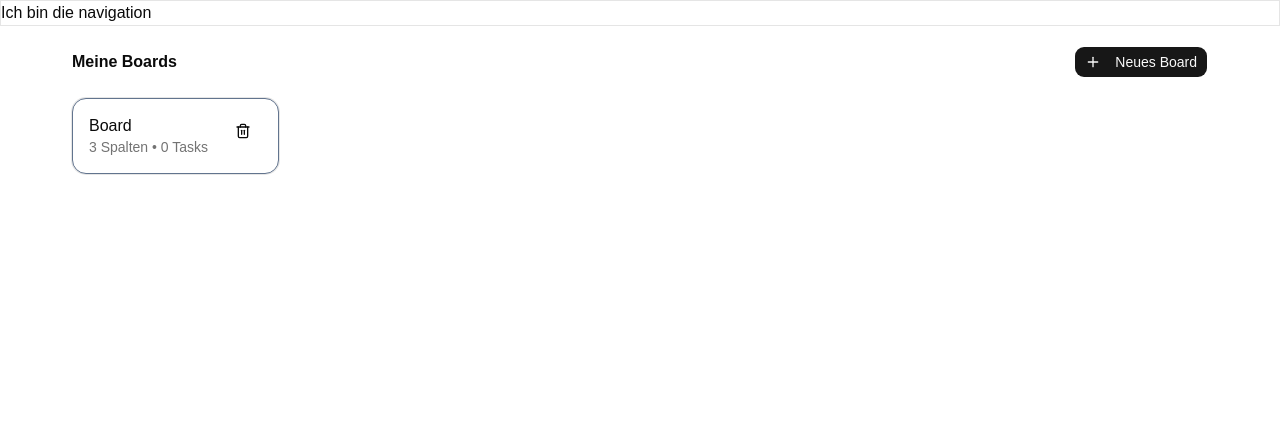
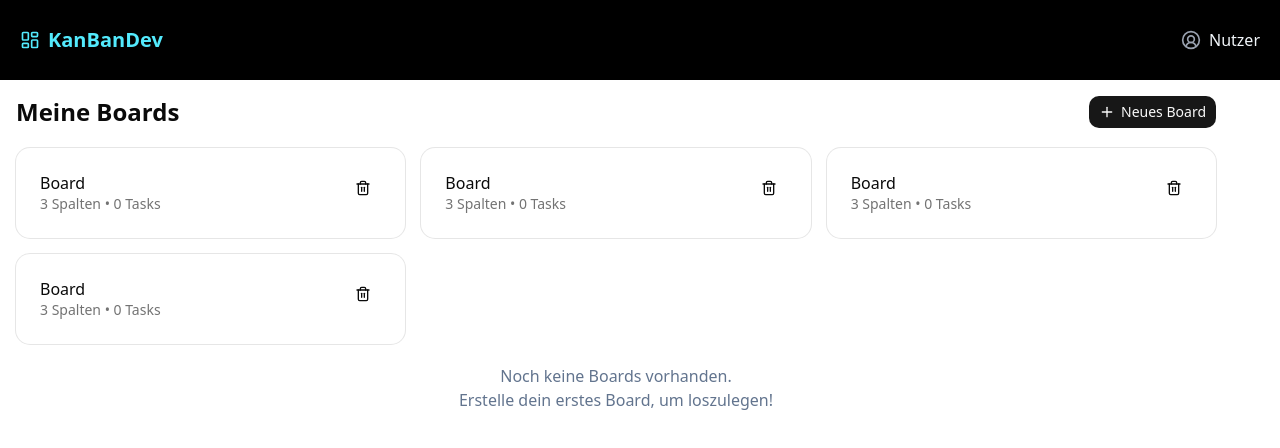
Before and after one commit to Schokett/KanBanDev, a React (Vite) app: page /KanBanDev/boardoverview in a window 1280 px wide. Shown: the top 448 px of the page. Built offline with nearby package versions, Linux system fonts and the light colour scheme.

Commit message:
sytling boardoverview

```diff
--- a/src/App.tsx
+++ b/src/App.tsx
@@ -1,10 +1,38 @@
 import { Outlet } from "react-router-dom";
+import { CircleUserRound } from "lucide-react";
+import { Button } from "@base-ui/react";
 
 function App() {
   return (
     <>
-      <div className=" border ">Ich bin die navigation</div>
-      <Outlet />
+      <div className=" border bg-black h-20 flex justify-between items-center p-5">
+        <h1 className="text-cyan-300 font-bold text-xl flex gap-2 items-center">
+          <svg
+            xmlns="http://www.w3.org/2000/svg"
+            width="20"
+            height="20"
+            viewBox="0 0 24 24"
+            fill="none"
+            stroke="currentColor"
+            stroke-width="2"
+            stroke-linecap="round"
+            stroke-linejoin="round"
+            className="lucide lucide-layout-dashboard-icon lucide-layout-dashboard">
+            <rect width="7" height="9" x="3" y="3" rx="1" />
+            <rect width="7" height="5" x="14" y="3" rx="1" />
+            <rect width="7" height="9" x="14" y="12" rx="1" />
+            <rect width="7" height="5" x="3" y="16" rx="1" />
+          </svg>
+          KanBanDev
+        </h1>
+        <Button className="text-center items-center flex text-slate-100 gap-2">
+          <CircleUserRound className="text-gray-400" stroke-width="2" size={20} />
+          Nutzer
+        </Button>
+      </div>
+      <main className="p-4 mx-auto">
+        <Outlet />
+      </main>
     </>
   );
 }
--- a/src/index.css
+++ b/src/index.css
@@ -3,6 +3,24 @@
 @import "shadcn/tailwind.css";
 @import "@fontsource-variable/geist";
 
+* {
+  /* padding: 0; */
+  font-family:
+    system-ui,
+    -apple-system,
+    BlinkMacSystemFont,
+    "Segoe UI",
+    Roboto,
+    Oxygen,
+    Ubuntu,
+    Cantarell,
+    "Open Sans",
+    "Helvetica Neue",
+    sans-serif;
+  margin: 0;
+  border: 0 solid;
+  box-sizing: border-box;
+}
 @custom-variant dark (&:is(.dark *));
 :root {
   --border: oklch(0.922 0 0);
@@ -66,12 +84,12 @@
 
   --sidebar-border: oklch(0.922 0 0);
 
-  --sidebar-ring: oklch(0.708 0 0)
+  --sidebar-ring: oklch(0.708 0 0);
 }
 
 @theme inline {
   --font-heading: var(--font-sans);
-  --font-sans: 'Geist Variable', sans-serif;
+  --font-sans: "Geist Variable", sans-serif;
   --color-sidebar-ring: var(--sidebar-ring);
   --color-sidebar-border: var(--sidebar-border);
   --color-sidebar-accent-foreground: var(--sidebar-accent-foreground);
@@ -148,8 +166,12 @@
 
 @layer base {
   * {
-    @apply border-border outline-ring/50;}
+    @apply border-border outline-ring/50;
+  }
   body {
-    @apply bg-background text-foreground;}
+    @apply bg-background text-foreground;
+  }
   html {
-    @apply font-sans;}}
+    @apply font-sans;
+  }
+}
--- a/src/pages/Board.tsx
+++ b/src/pages/Board.tsx
@@ -1,21 +1,42 @@
 import { Card, CardFooter, CardHeader, CardTitle } from "@/components/ui/card";
 import { Button } from "@/components/ui/button";
-import { ArrowLeft, Edit2, Plus } from "lucide-react";
-import { useParams } from "react-router-dom";
+import { ArrowLeft, Check, Edit2, Plus } from "lucide-react";
+import { Link } from "react-router-dom";
+import { Input } from "@base-ui/react";
+import { useState } from "react";
 
 function Board() {
-  const { id } = useParams();
+  const [boardName, setBoardName] = useState("Neues Board");
+  const [isEditing, setIsEditing] = useState<Boolean>(false);
+
   return (
     <div className="">
-      <section className="place-items-center lg:place-items-start flex flex-col">
-        <Button className={"flex items-center gap-2"} variant={"ghost"}>
-          <ArrowLeft />
-          <p className="font-bold text-xl">Neues Board {id}</p>
-          <Edit2 size={12} />
-        </Button>
+      <section className="">
+        <div className="flex">
+          <Link to={`/boardoverview`}>
+            <Button className={"flex items-center gap-2"} variant={"ghost"}>
+              <ArrowLeft />
+            </Button>
+          </Link>
+          <Input
+            value={boardName}
+            onChange={(e) => setBoardName(e.target.value)}
+            readOnly={!isEditing}
+            autoFocus={!isEditing}
+            onKeyDown={(e) => {
+              if (e.key === "Enter") setIsEditing(false);
+            }}
+          />
+          <Button
+            className={"flex items-center gap-2"}
+            variant={"ghost"}
+            onClick={() => setIsEditing((prev) => !prev)}>
+            {isEditing ? <Check size={12} /> : <Edit2 size={12} />}
+          </Button>
+        </div>
 
         <div className="mt-5 w-full grid grid-cols-6 gap-5">
-          <Card className="gap-1 p-0 py-1 mx-auto w-full max-w-xs border-1 border-slate-500">
+          <Card className="gap-1 p-0 py-1 mx-auto w-full max-w-xs border border-slate-500">
             <CardHeader className="flex justify-between items-center ">
               <CardTitle className="font-semibold">
                 To Do <span className="text-slate-500 text-xs font-medium">0</span>
--- a/src/pages/BoardOverview.tsx
+++ b/src/pages/BoardOverview.tsx
@@ -5,18 +5,18 @@ import { Card, CardAction, CardDescription, CardTitle } from "@/components/ui/ca
 
 function BoardOverview() {
   return (
-    <section className="w-full max-w-300 mx-auto px-4 sm:px-6 lg:px-8 ">
+    <section className="w-full max-w-300 gap-5 flex flex-col ">
       <div className="flex flex-col gap-2 mt-5 justify-center text-center sm:flex-row items-center sm:justify-between">
-        <h2 className="font-bold ">Meine Boards</h2>
+        <h2 className="font-bold text-2xl">Meine Boards</h2>
         <Button className={"w-fit"}>
           <Plus className="mr-2 h-4 w-4" />
           Neues Board
         </Button>
       </div>
 
-      <section className="place-items-center lg:place-items-start grid grid-cols-3 gap-4">
+      <div className="gap-4 grid grid-cols-1 sm:grid-cols-2 lg:grid-cols-3">
         <Link to={`/BoardOverview/board/1`}>
-          <Card className="w-full max-w-sm flex-2 flex flex-row justify-between p-4 mt-5 hover:shadow-md border border-slate-500">
+          <Card className="w-full flex-2 flex flex-row justify-between p-6 mt-5 hover:shadow-md border-2 border-slate-500">
             <div className="w-full">
               <CardTitle>Board</CardTitle>
               <CardDescription>
@@ -33,9 +33,66 @@ function BoardOverview() {
             </div>
           </Card>
         </Link>
-      </section>
 
-      <div id="noEntrys" className="text-center justify-center mt-12 sm:mt-30 hidden">
+        <Link to={`/BoardOverview/board/1`}>
+          <Card className="w-full flex-2 flex flex-row justify-between p-6 mt-5 hover:shadow-md border border-slate-500">
+            <div className="w-full">
+              <CardTitle>Board</CardTitle>
+              <CardDescription>
+                <span className="">3 Spalten • </span>
+                <span className="">0 Tasks</span>
+              </CardDescription>
+            </div>
+            <div className="w-fit">
+              <CardAction>
+                <Button variant="ghost">
+                  <TrashIcon />
+                </Button>
+              </CardAction>
+            </div>
+          </Card>
+        </Link>
+
+        <Link to={`/BoardOverview/board/1`}>
+          <Card className="w-full flex-2 flex flex-row justify-between p-6 mt-5 hover:shadow-md border border-slate-500">
+            <div className="w-full">
+              <CardTitle>Board</CardTitle>
+              <CardDescription>
+                <span className="">3 Spalten • </span>
+                <span className="">0 Tasks</span>
+              </CardDescription>
+            </div>
+            <div className="w-fit">
+              <CardAction>
+                <Button variant="ghost">
+                  <TrashIcon />
+                </Button>
+              </CardAction>
+            </div>
+          </Card>
+        </Link>
+
+        <Link to={`/BoardOverview/board/1`}>
+          <Card className="w-full flex-2 flex flex-row justify-between p-6 mt-5 hover:shadow-md border border-slate-500">
+            <div className="w-full">
+              <CardTitle>Board</CardTitle>
+              <CardDescription>
+                <span className="">3 Spalten • </span>
+                <span className="">0 Tasks</span>
+              </CardDescription>
+            </div>
+            <div className="w-fit">
+              <CardAction>
+                <Button variant="ghost">
+                  <TrashIcon />
+                </Button>
+              </CardAction>
+            </div>
+          </Card>
+        </Link>
+      </div>
+
+      <div id="noEntrys" className="text-center justify-center mt-12 sm:mt-30">
         <p className="text-slate-500 font-medium">
           Noch keine Boards vorhanden. <br />
           <span className="font-normal">Erstelle dein erstes Board, um loszulegen!</span>
--- a/src/router.tsx
+++ b/src/router.tsx
@@ -10,7 +10,7 @@ export const router = createBrowserRouter(
       path: "/",
       element: <App />,
       children: [
-        { index: true, element: <Board /> },
+        { index: true, element: <BoardOverview /> },
         { path: "profile", element: <Profile /> },
         {
           path: "boardoverview",
```
